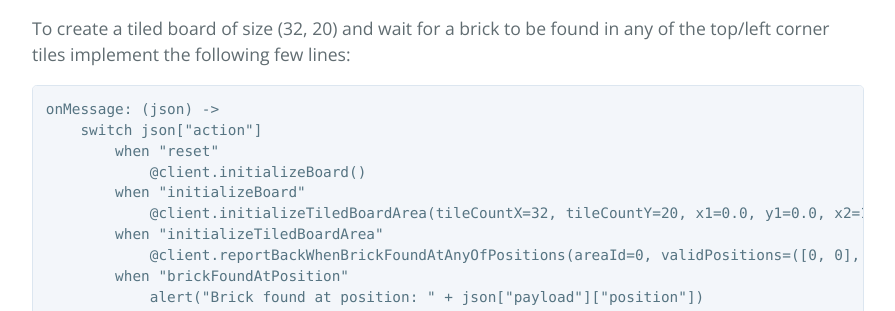
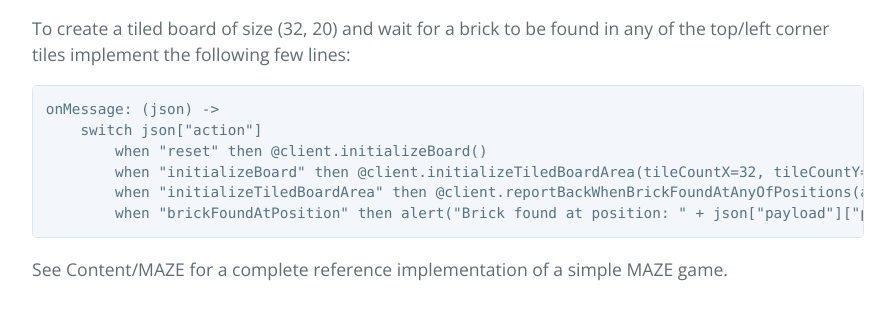
Before and after one commit to daniel-andersen/Interactive-Tabletop-Projected-Old, a plain HTML site: page index.html in a window 1280 px wide. Shown: the part 1737-2048 px from the top of the page, without its empty margins (192-1087 px from the left). Drawn offline with nearby package versions, Linux system fonts and the light colour scheme.

```diff
--- a/index.html
+++ b/index.html
@@ -66,14 +66,10 @@
 
 <pre><code>onMessage: (json) -&gt;
     switch json["action"]
-        when "reset"
-            @client.initializeBoard()
-        when "initializeBoard"
-            @client.initializeTiledBoardArea(tileCountX=32, tileCountY=20, x1=0.0, y1=0.0, x2=1.0, y2=1.0, areaId=0)
-        when "initializeTiledBoardArea"
-            @client.reportBackWhenBrickFoundAtAnyOfPositions(areaId=0, validPositions=([0, 0], [1, 0], [1, 0]))
-        when "brickFoundAtPosition"
-            alert("Brick found at position: " + json["payload"]["position"])
+        when "reset" then @client.initializeBoard()
+        when "initializeBoard" then @client.initializeTiledBoardArea(tileCountX=32, tileCountY=20, x1=0.0, y1=0.0, x2=1.0, y2=1.0, areaId=0)
+        when "initializeTiledBoardArea" then @client.reportBackWhenBrickFoundAtAnyOfPositions(areaId=0, validPositions=([0, 0], [1, 0], [1, 0]))
+        when "brickFoundAtPosition" then alert("Brick found at position: " + json["payload"]["position"])
 </code></pre>
 
 <p>See Content/MAZE for a complete reference implementation of a simple MAZE game.</p>
```
Also changed, not shown: params.json (+1 -1 lines).
